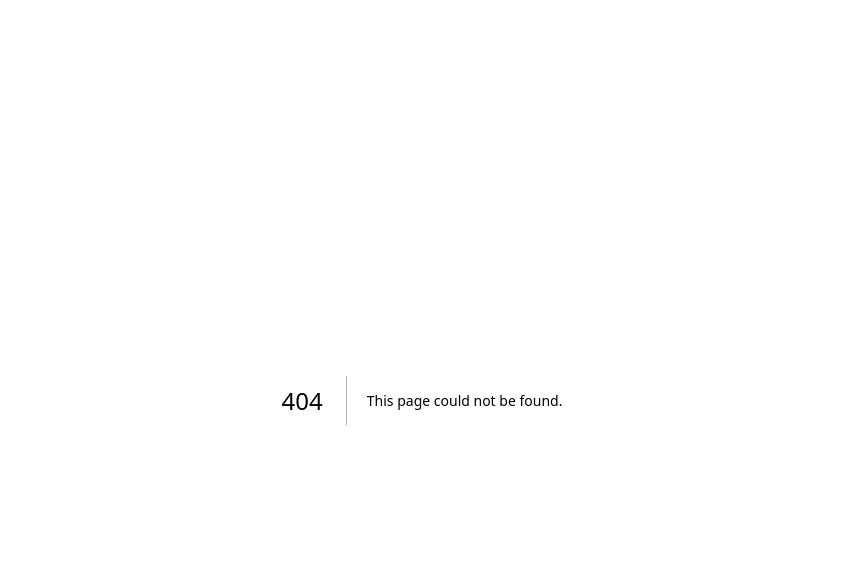
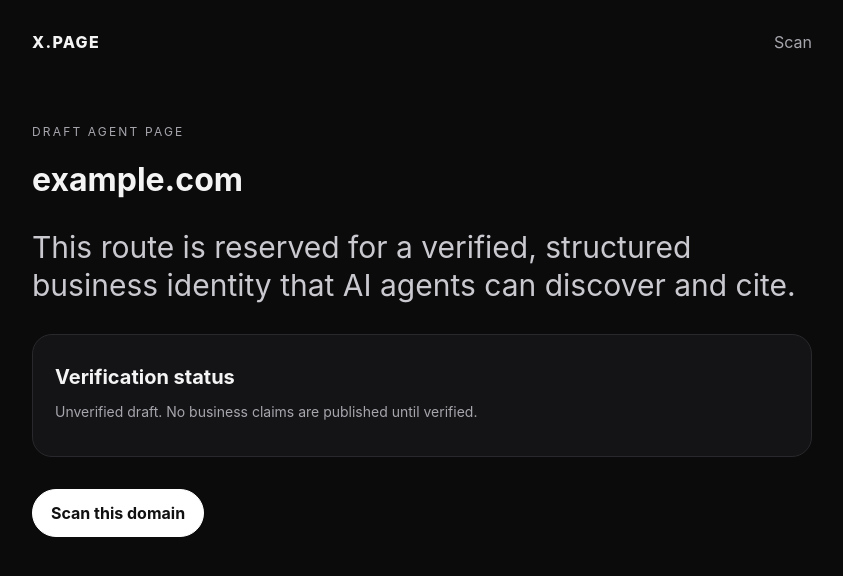
Before and after one commit to Emodv/xpage, a Next.js app in the folder apps/web/: page /p/example.com in a window 1280 px wide. Before the commit this address had no page. Shown: the top 576 px of the page, without its empty margins (218-1061 px from the left). Built offline with nearby package versions, Linux system fonts and the light colour scheme.

Commit message:
Add draft agent profile route

```diff
--- /dev/null
+++ b/apps/web/app/p/[domain]/page.tsx
@@ -0,0 +1,12 @@
+export default async function AgentPage({ params }: { params: Promise<{ domain: string }> }) {
+  const { domain } = await params;
+  const decoded = decodeURIComponent(domain);
+  return <main className="shell scanner">
+    <nav className="nav"><a className="brand" href="/">X.PAGE</a><div className="navlinks"><a href="/scan">Scan</a></div></nav>
+    <p className="eyebrow">DRAFT AGENT PAGE</p>
+    <h1>{decoded}</h1>
+    <p className="lede">This route is reserved for a verified, structured business identity that AI agents can discover and cite.</p>
+    <div className="card"><h2>Verification status</h2><p className="muted">Unverified draft. No business claims are published until verified.</p></div>
+    <div className="actions"><a className="button primary" href={`/scan?domain=${encodeURIComponent(decoded)}`}>Scan this domain</a></div>
+  </main>;
+}
```
